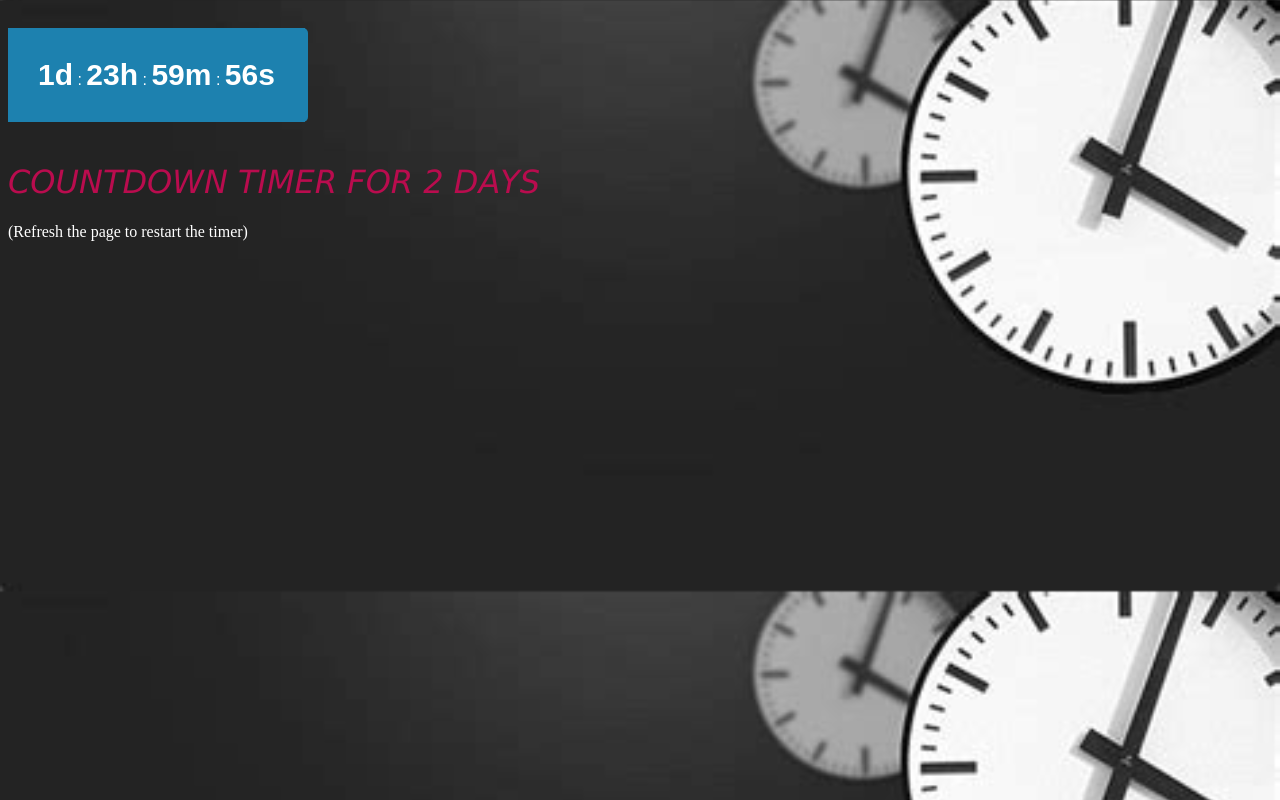
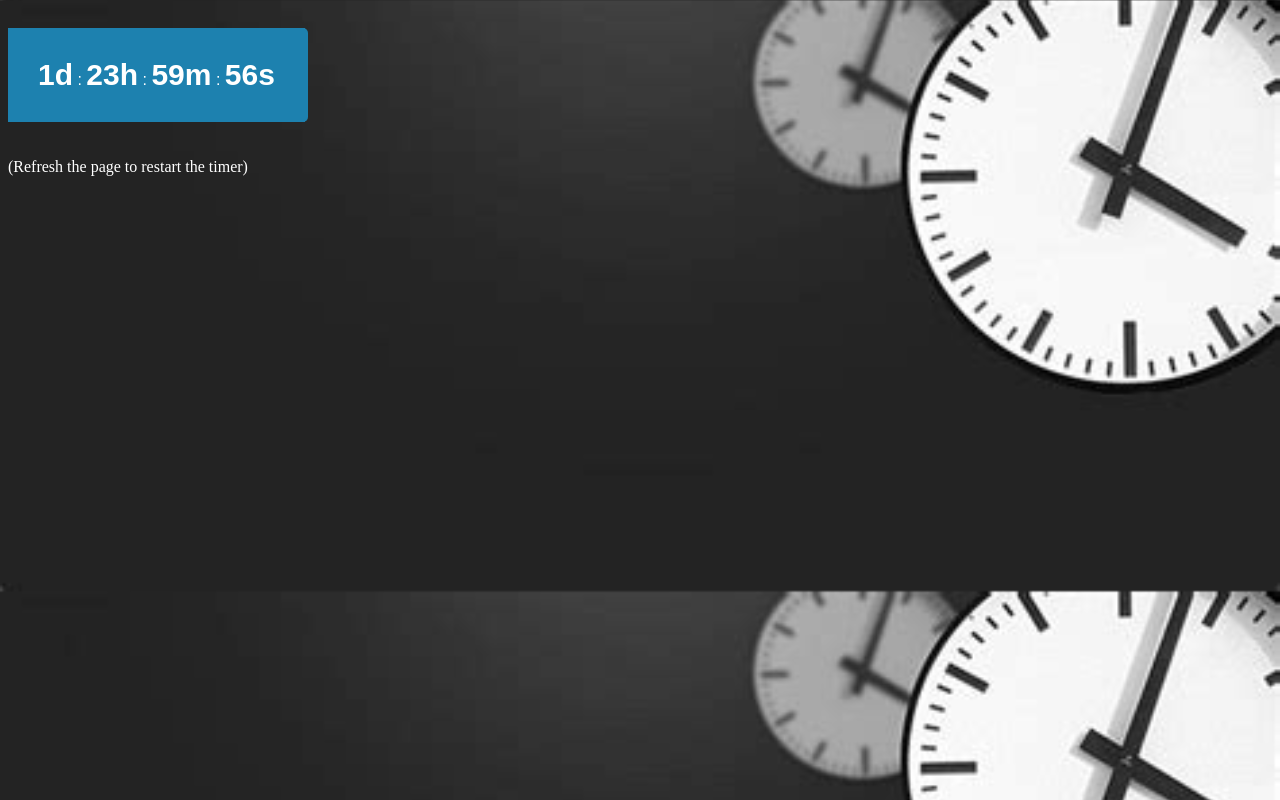
Before and after one commit to Samikshyasarangi436/Countdown_timer, a plain HTML site: page index.html in a window 1280 px wide. Drawn offline with Linux system fonts and the light colour scheme.

Commit message:
second commit Made a few changes in the content

```diff
--- a/index.html
+++ b/index.html
@@ -17,7 +17,7 @@
             </div>
         </div>
 
-        <h1>COUNTDOWN TIMER FOR 2 DAYS</h1>
+
         <footer><p>(Refresh the page to restart the timer)</p></footer>
 
 
```
